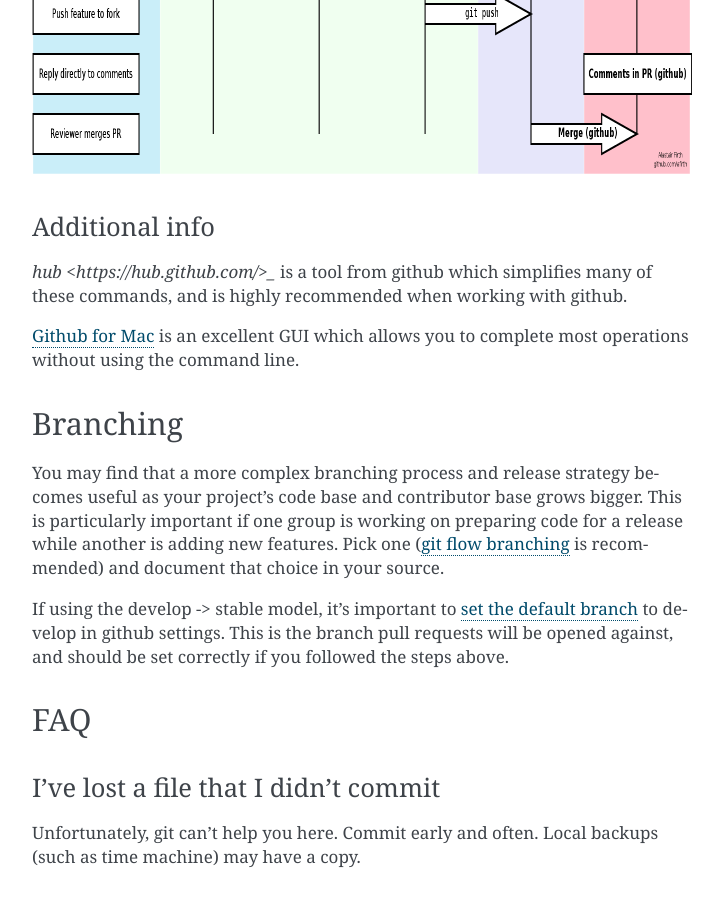
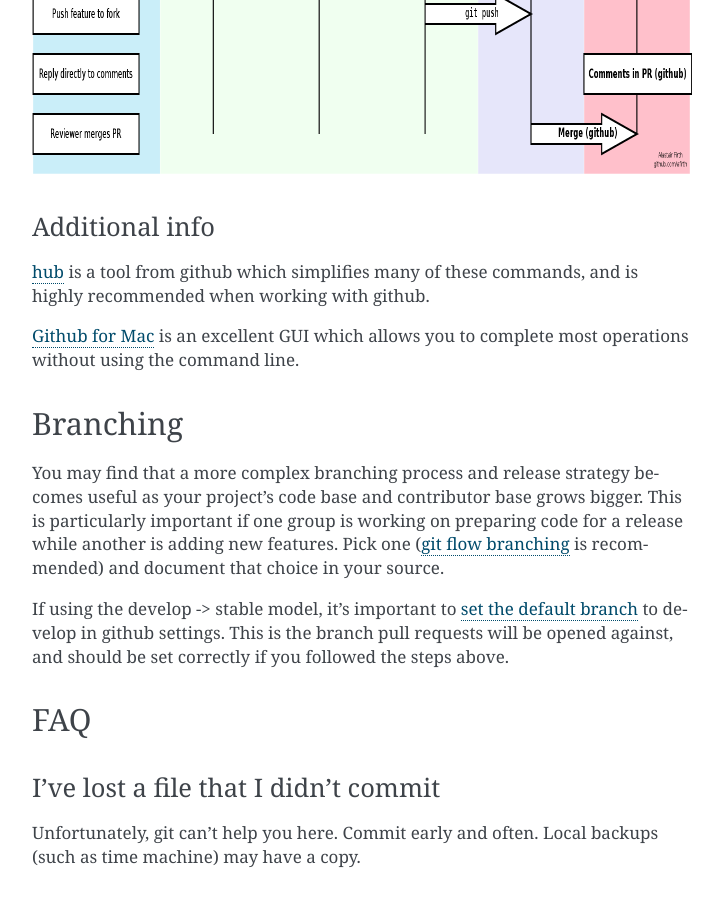
Before and after one commit to UMMS-Biocore/biocore-base, a Sphinx documentation site: the page built from docs/git.rst, in a window 1280 px wide and 900 px high, scrolled down 2345 px. Shown: the whole window, without its empty margins (388-1111 px from the left). Built offline with Sphinx 7.4.7, drawn with Linux system fonts in a browser that asks for light colours; formulas are drawn with MathJax 3.

Commit message:
fix link

```diff
--- a/docs/git.rst
+++ b/docs/git.rst
@@ -94,7 +94,7 @@ Workflow summary
 Additional info
 ---------------
 
-`hub <https://hub.github.com/>_` is a tool from github which simplifies many of
+`hub <https://hub.github.com/>`_ is a tool from github which simplifies many of
 these commands, and is highly recommended when working with github.
 
 `Github for Mac <https://mac.github.com/>`_ is an excellent GUI which allows
```
